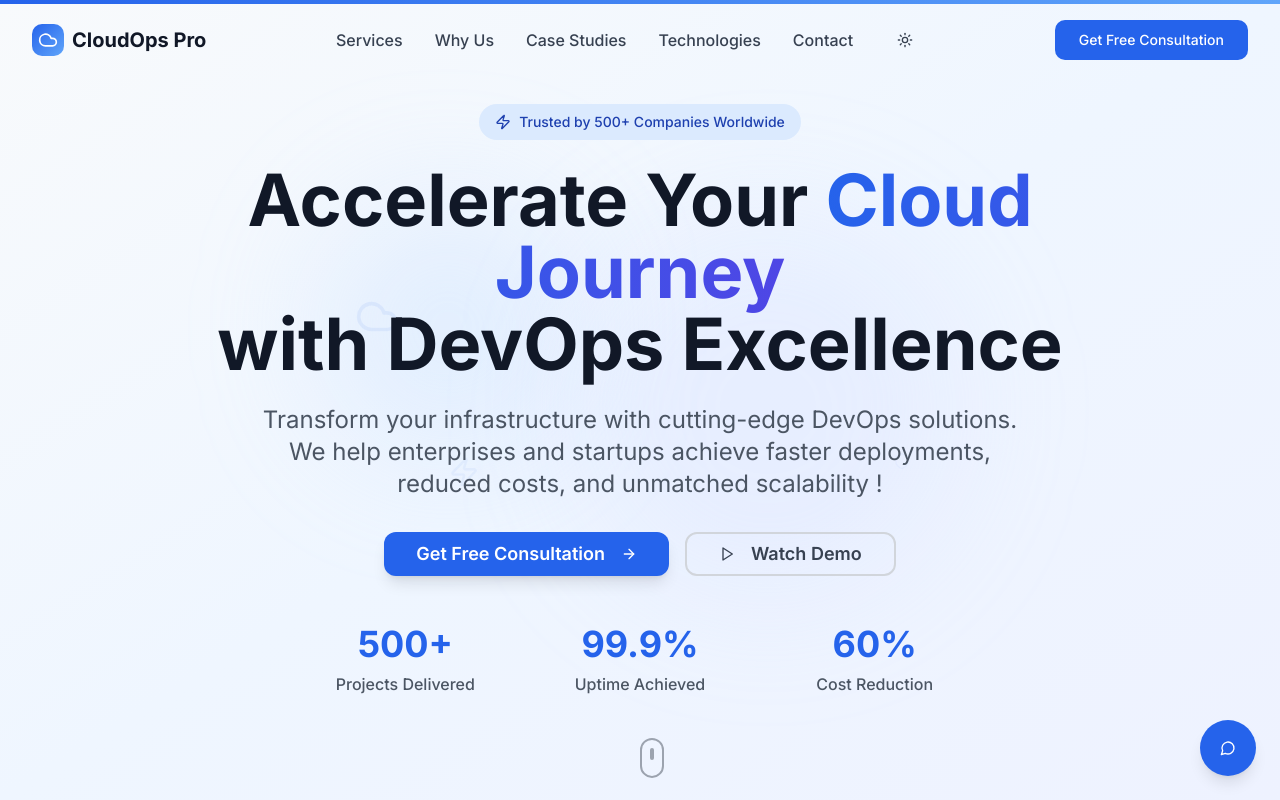
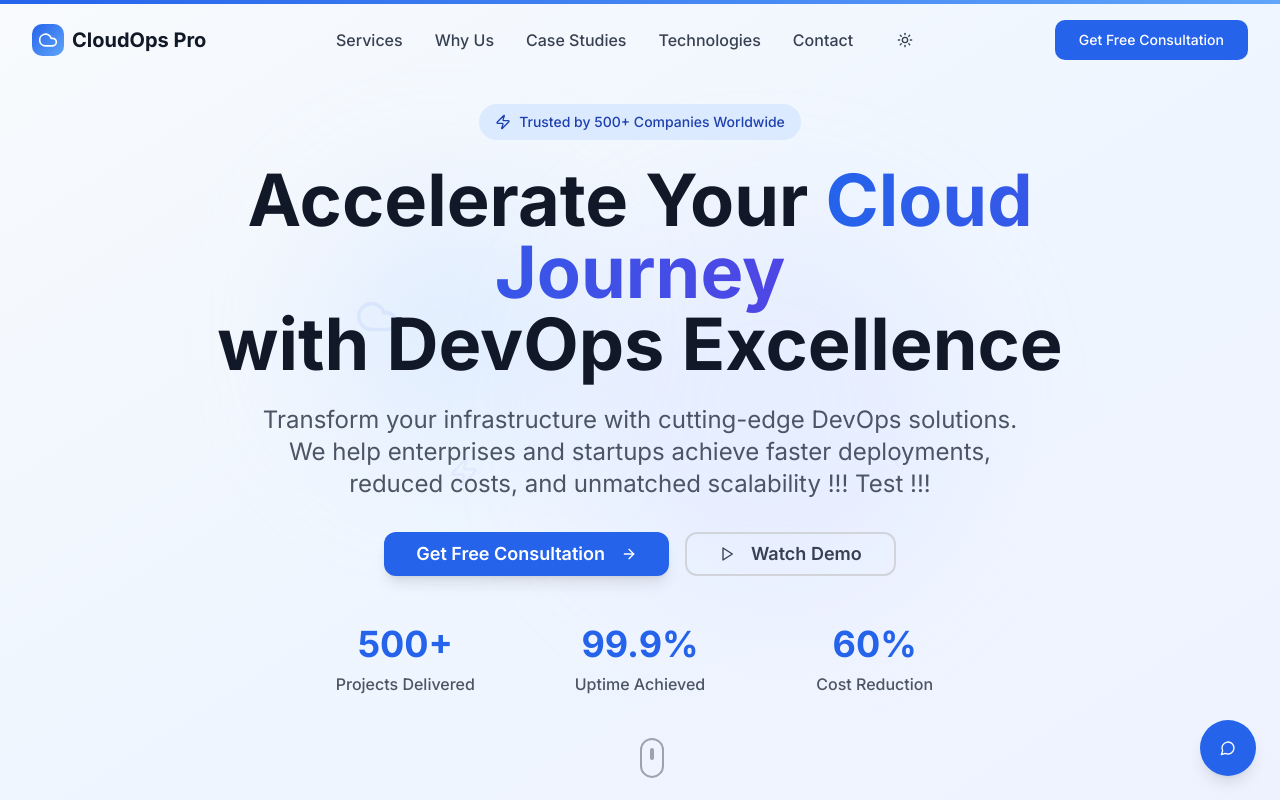
Before and after one commit to mujemi26/cloudops_pro, a Next.js app: page / in a window 1280 px wide. Shown: the top 800 px of the page. Built offline with nearby package versions, Linux system fonts and the light colour scheme.

Commit message:
Update hero section text to emphasize faster deployments, reduced costs, and unmatched scalability with additional exclamation marks for impact.

```diff
--- a/components/hero-section.tsx
+++ b/components/hero-section.tsx
@@ -102,7 +102,7 @@ export default function HeroSection() {
             className="text-xl lg:text-2xl text-gray-600 dark:text-gray-300 mb-8 max-w-3xl mx-auto leading-relaxed"
           >
             Transform your infrastructure with cutting-edge DevOps solutions. We help enterprises and startups achieve
-            faster deployments, reduced costs, and unmatched scalability !
+            faster deployments, reduced costs, and unmatched scalability !!! Test !!!
           </motion.p>
 
           {/* CTA Buttons */}
```
